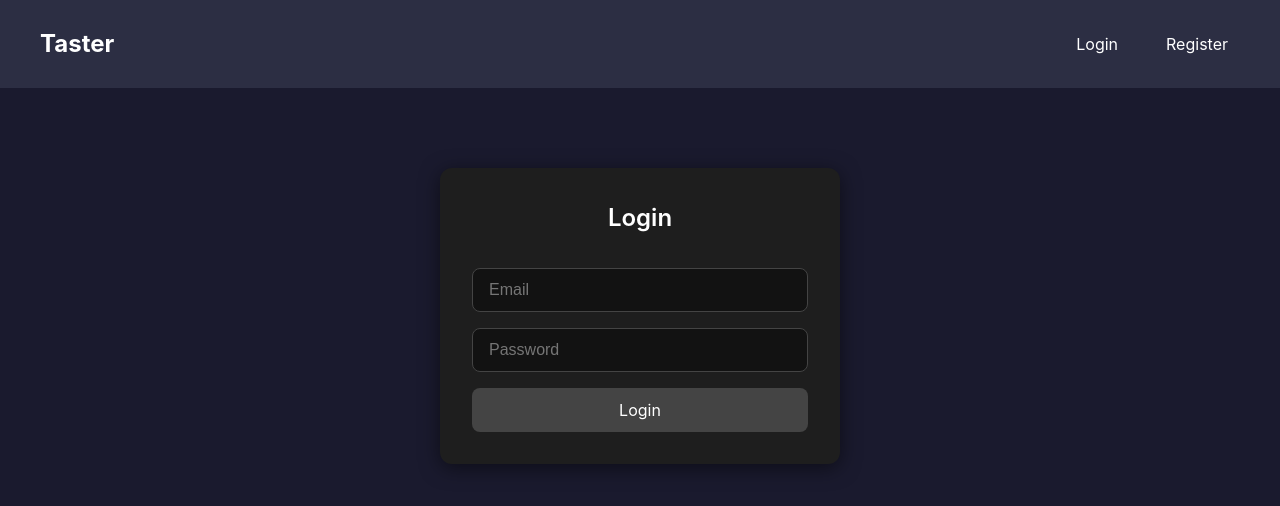
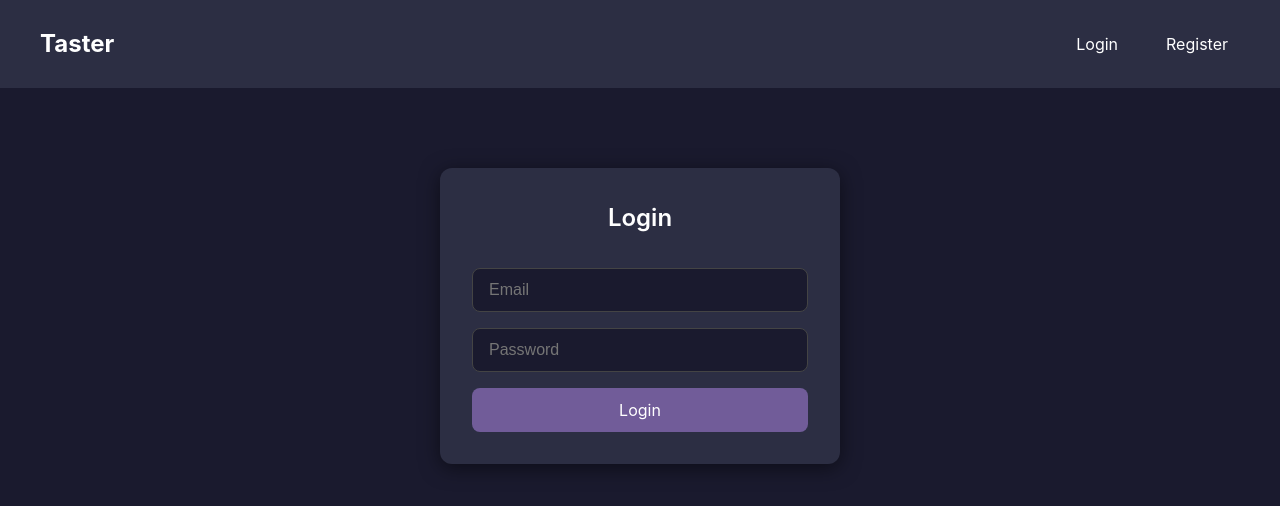
Before and after one commit to BartkiewiczM/taster-frontend, a React (Vite) app: page /login in a window 1280 px wide. Shown: the top 506 px of the page. Built offline with nearby package versions, Linux system fonts and the light colour scheme; no server answers.

Commit message:
styling cleanup, text change

```diff
--- a/src/components/UserPrerenences.tsx
+++ b/src/components/UserPrerenences.tsx
@@ -38,9 +38,9 @@ export default function UserPrerenences() {
       <div className="user-preferences-info">
         <h3>🤖 How It Works</h3>
         <p>
-          This taste profile is generated by an AI 🤖 every 5 minutes,
-          based on your favourites and ratings.
-          Add meals to your favourites and rate them — then refresh to see your unique taste profile!
+          This taste profile is generated by an AI 🤖 every 5 minutes
+          if you update your favourites or ratings.
+          Add meals to your favourites and rate them, then refresh to see your unique taste profile!
         </p>
       </div>
 
--- a/src/pages/LoginPage.tsx
+++ b/src/pages/LoginPage.tsx
@@ -2,7 +2,7 @@ import { useState } from "react";
 import { useNavigate } from "react-router-dom";
 import { loginUser } from "../api";
 import { useAuth } from "../AuthContext";
-import "./LoginPage.css";
+import "./LoginRegisterPages.css";
 
 export default function LoginPage() {
   const [email, setEmail] = useState("");
--- a/src/pages/LoginPage.css
+++ b/src/pages/LoginRegisterPages.css
@@ -3,7 +3,7 @@
   max-width: 400px;
   margin: 5rem auto;
   padding: 2rem;
-  background: #1e1e1e;
+  background: var(--container-background);
   border-radius: 12px;
   box-shadow: 0 4px 20px rgba(0,0,0,0.5);
   display: flex;
@@ -24,7 +24,7 @@
   font-size: 1rem;
   border: 1px solid #444;
   border-radius: 8px;
-  background: #121212;
+  background: var(--main-background);
   color: #eee;
   transition: border 0.2s;
 }
@@ -39,7 +39,7 @@
 .register-form button {
   padding: 0.75rem 1rem;
   font-size: 1rem;
-  background: #444;
+  background: var(--primary-button);
   color: #fff;
   border: none;
   border-radius: 8px;
--- a/src/pages/RegisterPage.css
+++ /dev/null
@@ -1,53 +0,0 @@
-.login-form,
-.register-form {
-  max-width: 400px;
-  margin: 5rem auto;
-  padding: 2rem;
-  background: #1e1e1e;
-  border-radius: 12px;
-  box-shadow: 0 4px 20px rgba(0,0,0,0.5);
-  display: flex;
-  flex-direction: column;
-  gap: 1rem;
-}
-
-.login-form h2,
-.register-form h2 {
-  text-align: center;
-  margin-bottom: 1rem;
-  color: #fff;
-}
-
-.login-form input,
-.register-form input {
-  padding: 0.75rem 1rem;
-  font-size: 1rem;
-  border: 1px solid #444;
-  border-radius: 8px;
-  background: #121212;
-  color: #eee;
-  transition: border 0.2s;
-}
-
-.login-form input:focus,
-.register-form input:focus {
-  outline: none;
-  border: 1px solid #888;
-}
-
-.login-form button,
-.register-form button {
-  padding: 0.75rem 1rem;
-  font-size: 1rem;
-  background: #444;
-  color: #fff;
-  border: none;
-  border-radius: 8px;
-  cursor: pointer;
-  transition: background 0.3s;
-}
-
-.login-form button:hover,
-.register-form button:hover {
-  background: #666;
-}
--- a/src/pages/RegisterPage.tsx
+++ b/src/pages/RegisterPage.tsx
@@ -2,7 +2,7 @@ import { useState } from "react";
 import { useNavigate } from "react-router-dom";
 import { registerUser } from "../api";
 import { useAuth } from "../AuthContext";
-import "./RegisterPage.css";
+import "./LoginRegisterPages.css";
 
 export default function RegisterPage() {
   const [email, setEmail] = useState("");
```
